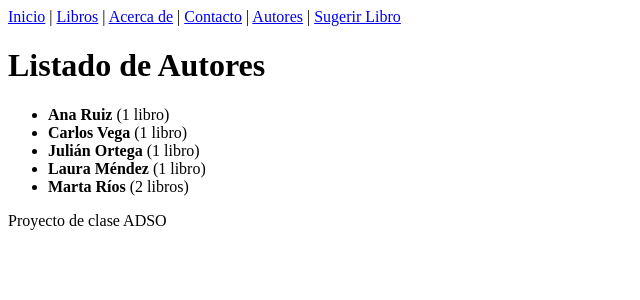
After one commit to Libardo404/catalogo_django, a Django app: page /autores/ in a window 1280 px wide. The commit adds this page. Shown: the top 300 px of the page, without its empty margins (0-640 px from the left). Run offline with Django 5.2, Linux system fonts and the light colour scheme.

Commit message:
El mini-proyecto se da por terminado despues de realizar los 6 ejercicios y el ejercicio individual (contunuara con los demas ejercicios individuales)

```diff
--- /dev/null
+++ b/app_catalogo/templates/catalogo/autores.html
@@ -0,0 +1,16 @@
+<!-- app_catalogo/templates/catalogo/autores.html -->
+{% extends "catalogo/base.html" %}
+{% block titulo %}Autores{% endblock %}
+{% block contenido %}
+    <h1>Listado de Autores</h1>
+
+    <ul>
+    {% for a in autores %}
+        {# Mostramos el nombre del autor y su cantidad calculada #}
+        <li><strong>{{ a.autor }}</strong> ({{ a.cantidad }} libro{{ a.cantidad|pluralize:"s" }})</li>
+    {% empty %}
+        {# Mensaje de respaldo si la lista llega vacía #}
+        <li>No hay autores registrados en la base de datos.</li>
+    {% endfor %}
+    </ul>
+{% endblock %}
--- a/app_catalogo/templates/catalogo/base.html
+++ b/app_catalogo/templates/catalogo/base.html
@@ -11,11 +11,16 @@
     <nav>
         <a href="{% url 'catalogo:inicio' %}">Inicio</a> |
         <a href="{% url 'catalogo:lista_libros' %}">Libros</a> |
-        <a href="{% url 'catalogo:acerca' %}">Acerca de</a>
+        <a href="{% url 'catalogo:acerca' %}">Acerca de</a> |
+        <a href="{% url 'catalogo:contacto' %}">Contacto</a> |
+        <a href="{% url 'catalogo:autores' %}">Autores</a> |
+        <a href="{% url 'catalogo:sugerir' %}">Sugerir Libro</a>
     </nav>
+
     <main>
         {% block contenido %}{% endblock %} {# hueco que cada página rellena #}
     </main>
+
     <footer>Proyecto de clase ADSO</footer>
 </body>
 
--- a/app_catalogo/urls.py
+++ b/app_catalogo/urls.py
@@ -2,11 +2,17 @@
 from django.urls import path
 from . import views
 
-app_name = "catalogo"
+app_name = "catalogo" # espacio de nombres: las rutas se llamarán "catalogo:..."
 
 urlpatterns = [
     path("", views.inicio, name="inicio"),
     path("libros/", views.lista_libros, name="lista_libros"),
     path("libros/<int:libro_id>/", views.detalle_libro, name="detalle_libro"),
     path("acerca/", views.AcercaView.as_view(), name="acerca"),
+
+    path("hola/", views.hola, name="hola"), #Ejercicio 1
+    path("cuadrado/<int:numero>/", views.cuadrado, name="cuadrado"), #Ejercicio 2
+    path("contacto/", views.ContactoView.as_view(), name="contacto"), #Ejercicio 3
+    path("autores/", views.autores, name="autores"), #Ejercicio 5
+    path("sugerir/", views.sugerir, name="sugerir"), #Ejercicio 6
 ]
--- a/app_catalogo/views.py
+++ b/app_catalogo/views.py
@@ -3,11 +3,27 @@ from django.http import Http404
 from django.shortcuts import render
 from django.views.generic import TemplateView
 
+from django.http import HttpResponse #Ejercicio 1
+
 from .datos import LIBROS, buscar_libro
 
-def inicio(request):
-    contexto = {"nombre_sitio": "Catálogo ADSO", "total": len(LIBROS)}
+def inicio(request):         #Ejercicio 4
+    # 1. Inicializamos los contadores antes de armar el contexto
+    disponibles = 0
+    prestados = 0
+
+    # 2. Contamos recorriendo la lista de LIBROS
+    for libro in LIBROS:
+        if libro.get("disponible") == True:
+            disponibles += 1
+        else:
+            prestados += 1
+
+    # 3. Agregamos las nuevas claves manteniendo los datos originales
+    contexto = {"nombre_sitio": "Catálogo ADSO", "total": len(LIBROS), "disponibles": disponibles, "prestados": prestados}
+
     return render(request, "catalogo/inicio.html", contexto)
+
 
 def lista_libros(request):
     genero = request.GET.get("genero", "") # "" si no viene ?genero= en la dirección
@@ -18,11 +34,36 @@ def lista_libros(request):
     return render(request, "catalogo/lista.html", {"libros": libros, "genero":
 genero})
 
-def detalle_libro(request, libro_id):
+
+def detalle_libro(request, libro_id):        #todo: Ejercicio individual
     libro = buscar_libro(libro_id)
     if libro is None:
         raise Http404("El libro no existe")
-    return render(request, "catalogo/detalle.html", {"libro": libro})
+
+    # Encontrar la posición del libro actual en la lista
+    posicion = None
+    for i, l in enumerate(LIBROS):
+        if l["id"] == libro_id:
+            posicion = i
+            break
+
+    # Calcular vecinos
+    anterior = None
+    siguiente = None
+
+    if posicion is not None:
+        if posicion > 0:
+            anterior = LIBROS[posicion - 1]
+        if posicion < len(LIBROS) - 1:
+            siguiente = LIBROS[posicion + 1]
+
+    contexto = {
+        "libro": libro,
+        "anterior": anterior,
+        "siguiente": siguiente,
+    }
+    return render(request, "catalogo/detalle.html", contexto)
+
 
 class AcercaView(TemplateView):
     template_name = "catalogo/acerca.html"
@@ -31,3 +72,63 @@ class AcercaView(TemplateView):
         contexto = super().get_context_data(**kwargs)
         contexto["version"] = "1.0"
         return contexto
+
+def hola(request):                       #Ejercicio 1
+    return HttpResponse("¡Hola, mundo!")
+
+def cuadrado(request, numero):           #Ejercicio 2
+    resultado = numero ** 2
+    return HttpResponse(f"El cuadrado de {numero} es {resultado}.")
+
+class ContactoView(TemplateView):        #Ejercicio 3
+    template_name = "catalogo/contacto.html"
+
+def autores(request):                    #Ejercicio 5
+    # 1. Extraer autores únicos y ordenarlos alfabéticamente
+    autores_unicos = sorted(list(set(libro["autor"] for libro in LIBROS if "autor" in libro)))
+
+    # 2. Construir la lista de diccionarios con los conteos
+    autores_calculados = []
+    for nombre_autor in autores_unicos:
+        # Contamos cuántas veces aparece este autor en la lista general
+        cantidad_libros = sum(1 for libro in LIBROS if libro.get("autor") == nombre_autor)
+
+        # Guardamos la estructura que nos pide el ejercicio
+        autores_calculados.append({
+            "autor": nombre_autor,
+            "cantidad": cantidad_libros
+        })
+
+    # 3. Empacamos el resultado en el contexto
+    contexto = {
+        "autores": autores_calculados
+    }
+
+    # 4. Renderizamos la nueva plantilla
+    return render(request, "catalogo/autores.html", contexto)
+
+def sugerir(request):                    #Ejercicio 6
+    # Inicializamos las variables que usará la plantilla
+    titulo = ""
+    error = ""
+    enviado = False
+
+    # 1. Comprobamos si el usuario envió el formulario usando el método POST
+    if request.method == "POST":
+        enviado = True
+        # Obtener el dato del input cuyo atributo name es "titulo"
+        # .strip() elimina espacios en blanco innecesarios al inicio y final
+        titulo = request.POST.get("titulo", "").strip()
+
+        # 2. Validamos si está vacío
+        if not titulo:
+            error = "Escribe un título"
+
+    # 3. Empacamos el estado en el contexto
+    contexto = {
+        "titulo": titulo,
+        "error": error,
+        "enviado": enviado
+    }
+
+    return render(request, "catalogo/sugerir.html", contexto)
--- a/config/urls.py
+++ b/config/urls.py
@@ -1,3 +1,4 @@
+# config/urls.py
 from django.contrib import admin
 from django.urls import include, path
 
```
Also changed, not shown: app_catalogo/datos.py (+6 -12 lines), app_catalogo/templates/catalogo/contacto.html (added, +9 -0 lines), app_catalogo/templates/catalogo/detalle.html (+15 -3 lines), app_catalogo/templates/catalogo/inicio.html (+12 -2 lines), app_catalogo/templates/catalogo/sugerir.html (added, +32 -0 lines), app_catalogo/static/catalogo/css/styles.css (added), 2 other files.
